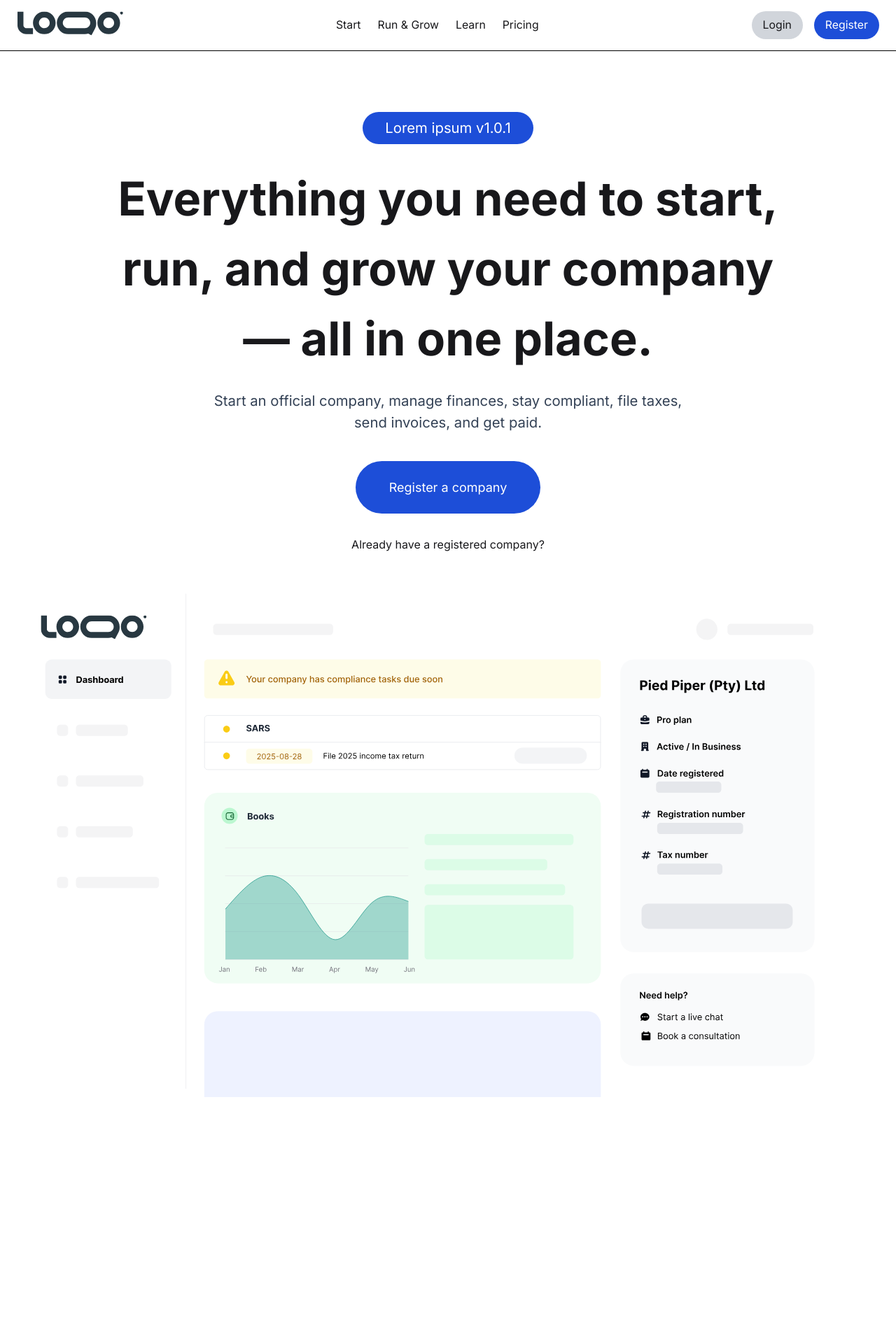
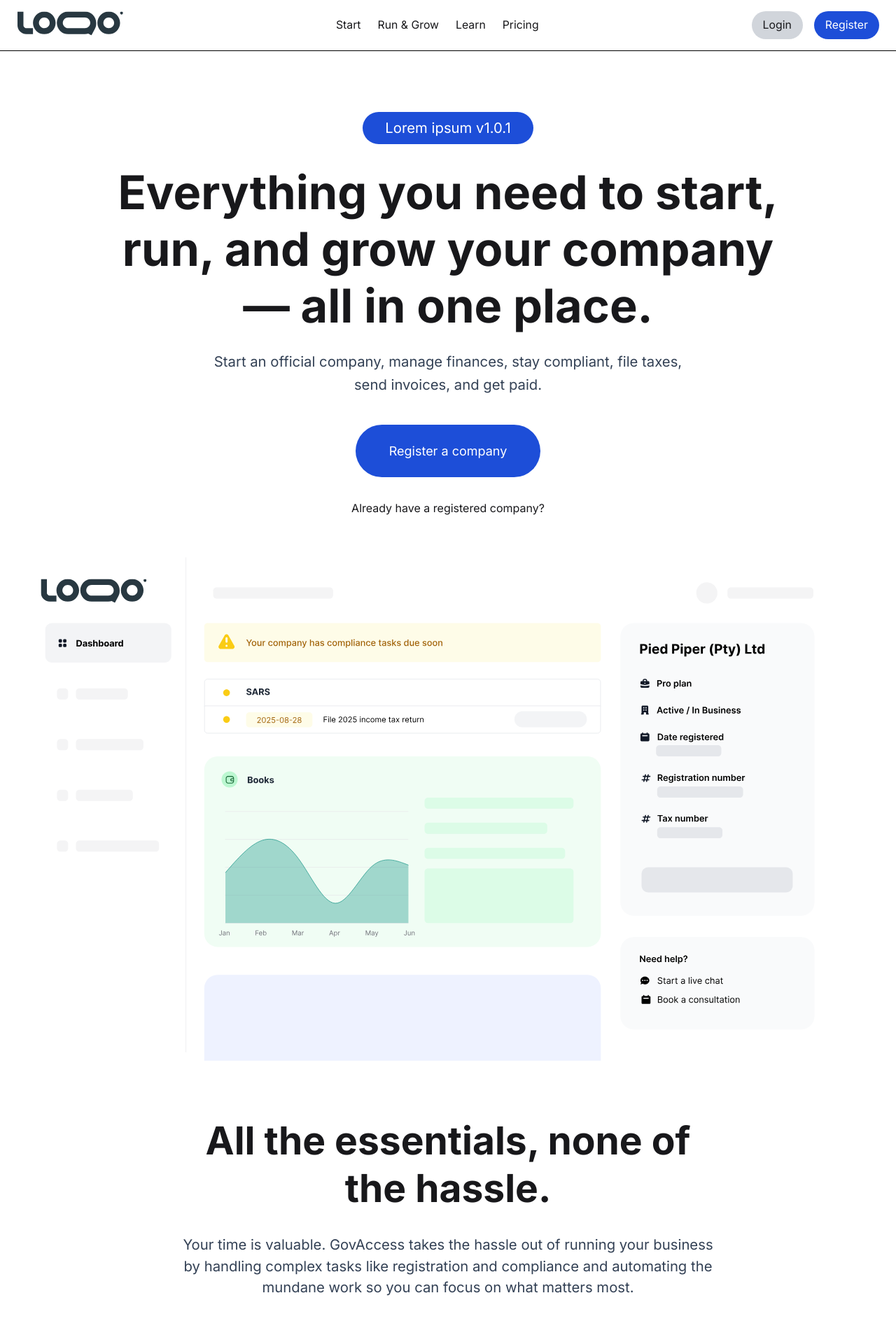
Before and after one commit to redMulla/gov-access-nextjs, a Next.js app: page / in a window 1280 px wide. Shown: the whole page at 70% size. Before the commit the page ends 1585 px from the top, so only its background shows below. Built offline with nearby package versions, Linux system fonts and the light colour scheme.

Commit message:
all essentials part done

```diff
--- a/app/page.tsx
+++ b/app/page.tsx
@@ -14,12 +14,12 @@ export default function Home() {
         </div>
 
         <div className="mt-7 text-center max-w-[960px] mx-auto w-full flex flex-col gap-6">
-          <span className="text-[66.6px] font-bold">
+          <span className="text-[66.6px] font-bold leading-[81px]">
             Everything you need to start, run, and grow your company — all in
             one place.
           </span>
 
-          <span className="max-w-[683px] w-100 mx-auto text-[20.3px] text-[#334155]">
+          <span className="max-w-[683px] w-100 mx-auto text-[20.3px] text-[#334155] leading-[32.9px]">
             Start an official company, manage finances, stay compliant, file
             taxes, send invoices, and get paid.
           </span>
@@ -34,7 +34,18 @@ export default function Home() {
 
         <img src="/images/UI.svg" className="mx-auto mt-10 mb-4" alt="" />
 
-        <div className="max-w-[756px] mx-auto w-full text-center"></div>
+        <div className="max-w-[762px] mx-auto w-full text-center flex flex-col mt-20">
+          <span className="text-[55.11px] font-bold leading-[67.5px]">
+            All the essentials, none of the hassle.
+          </span>
+
+          <span className="text-[20.3px] my-8 text-center text-[#334155]">
+            Your time is valuable. GovAccess takes the hassle out of running
+            your business by handling complex tasks like registration and
+            compliance and automating the mundane work so you can focus on what
+            matters most.
+          </span>
+        </div>
       </section>
     </main>
   );
```
